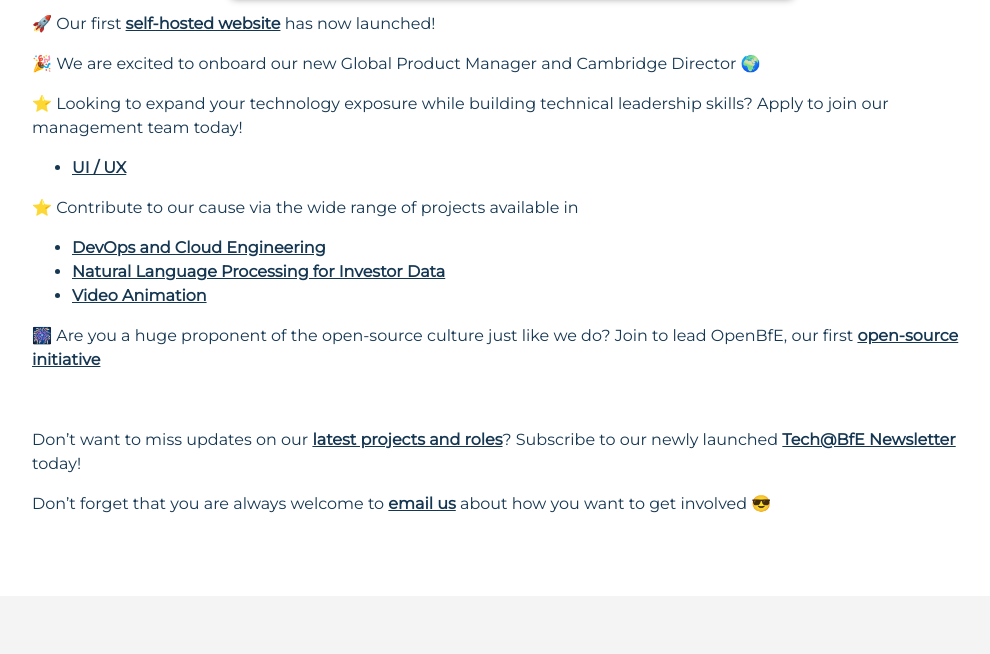
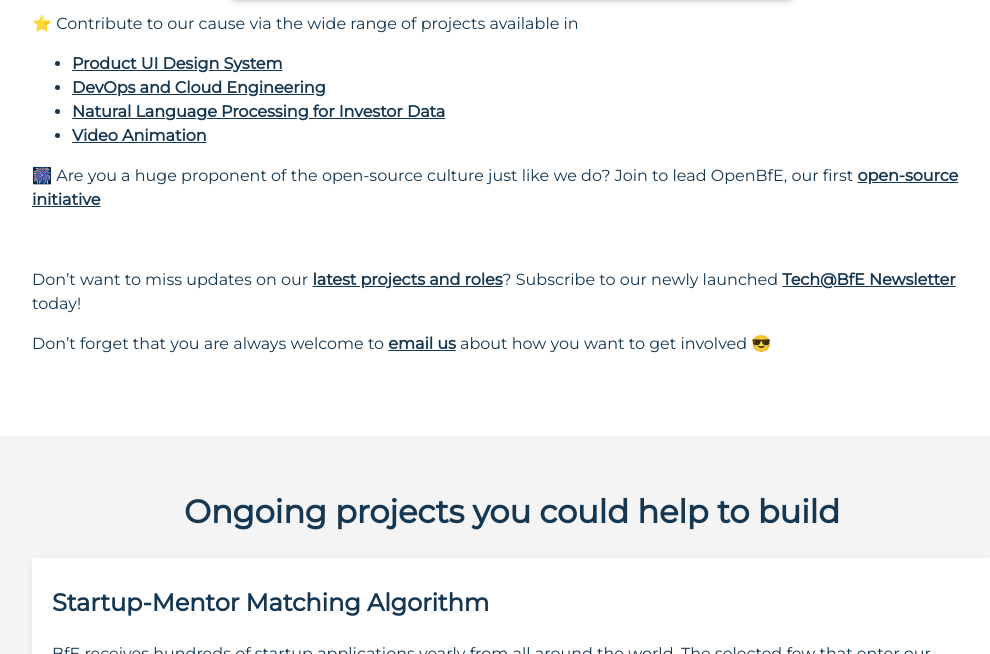
Before and after one commit to BfE-Technology/BfE-Technology.github.io, a Jekyll site: the page built from highlights.md, in a window 1280 px wide and 900 px high, scrolled down 689 px, cut to the strip 246-900 px from the top of the window. Shown: the whole strip, without its empty margins (128-1118 px from the left). Built offline with Jekyll 4.4.1, drawn with Linux system fonts in a browser that asks for light colours; nearby versions of some CDN libraries.

Commit message:
Update highlights.md

```diff
--- a/highlights.md
+++ b/highlights.md
@@ -16,14 +16,8 @@ layout: subpage
 
 <div class="video"><iframe width="560" height="315" src="https://www.youtube.com/embed/hCCbOEmv8cA" title="YouTube video player" frameborder="0" allow="accelerometer; autoplay; clipboard-write; encrypted-media; gyroscope; picture-in-picture" allowfullscreen></iframe></div>
 
-🚀 Our first <a href="https://www.bridgesforenterprise.com" target="_blank">self-hosted website</a> has now launched!
-
-🎉 We are excited to onboard our new Global Product Manager and Cambridge Director 🌍
-
-⭐ Looking to expand your technology exposure while building technical leadership skills? Apply to join our management team today!
-- <a href="https://opps.bridgesforenterprise.com/global/technology/outreach/Lead-UI-UX-Designer/" target="_blank">UI / UX</a>
-
 ⭐ Contribute to our cause via the wide range of projects available in
+- <a href="https://opps.bridgesforenterprise.com/global/technology/outreach/Product-UI-Design-System/" target="_blank">Product UI Design System</a>
 - <a href="https://opps.bridgesforenterprise.com/global/technology/DevOps-Project/" target="_blank">DevOps and Cloud Engineering</a>
 - <a href="https://opps.bridgesforenterprise.com/global/cambridge/singapore/new%20york/rotterdam/vancouver/technology/InvestorSelector-NLP-Project/" target="_blank">Natural Language Processing for Investor Data</a>
 - <a href="https://opps.bridgesforenterprise.com/global/communications/outreach/technology/VideoAnimation-Project/" target="_blank">Video Animation</a>
```
